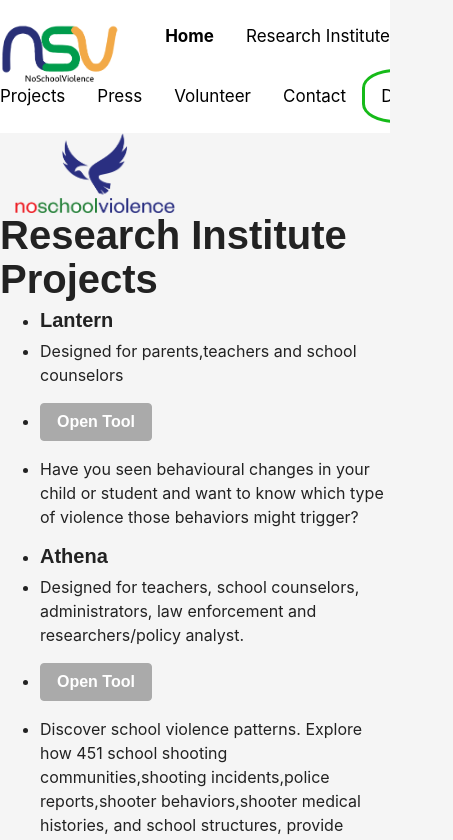
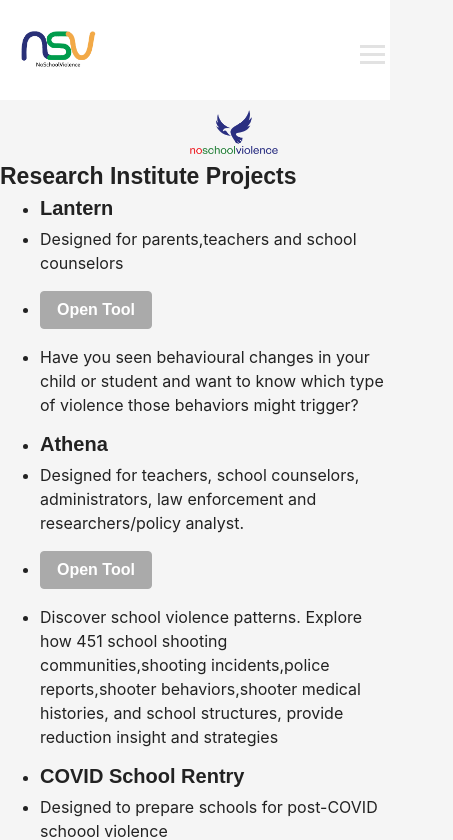
Before and after one commit to newgianvo1/React1, a React (Create React App) app: page / in a window 390 px wide. Shown: the top 840 px of the page, 453 px wide, since content can reach past the window. Built offline with nearby package versions, Linux system fonts and the light colour scheme; a web font is replaced by a local one.

Commit message:
Commit 10Marzo

```diff
--- a/src/Components/Body/BodyPage.js
+++ b/src/Components/Body/BodyPage.js
@@ -2,9 +2,34 @@
 
 import React from 'react'
 import './Header.css'
+import './Responsive.css'
 
 const Body = () => {
 
+    function navSlide() {
+        const burger = document.querySelector(".burger");
+        const nav = document.querySelector(".nav-links");
+        const navLinks = document.querySelectorAll(".nav-links li");
+
+        burger.addEventListener("click", () => {
+            //Toggle Nav
+            nav.classList.toggle("nav-active");
+
+            //Animate Links
+            navLinks.forEach((link, index) => {
+                if (link.style.animation) {
+                    link.style.animation = ""
+                } else {
+                    link.style.animation = `navLinkFade 0.5s ease forwards ${index / 7 + 0.5}s`;
+                }
+            });
+            //Burger Animation
+            burger.classList.toggle("toggle");
+        });
+
+    }
+
+    // navSlide();
 
     return (
 
@@ -16,19 +41,50 @@
 
             <div className="topnav">
 
+
+                <div id="logo">
+                    <img className="ImageNSV" alt="NSV" src={window.location.origin + '/img/logo.png'} />
+
+                </div>
+
+
+                <div className="burger" onClick={navSlide}>
+                    <div className="line1"></div>
+                    <div className="line2"></div>
+                    <div className="line3"></div>
+                </div>
                 <br></br>
-                <img className="ImageNSV" alt="NSV" width={"120px"} src={window.location.origin + '/img/logo.png'} />
 
+                <nav id="menu">
+
+                    <ul class="nav-links">
+                        <li>
                             <a className="active" href="#home">Home</a>
+                        </li>
+                        <li>
                             <a href="#research">Research Institute Projects</a>
+                        </li>
+                        <li>
                             <a href="#press">Press</a>
+                        </li>
+                        <li>
                             <a href="#volunteer">Volunteer</a>
+                        </li>
+                        <li>
                             <a href="#contact">Contact</a>
+                        </li>
+                        <li>
                             <a className="elipse" href="#donate">Donate</a>
+                        </li>
+
+                    </ul>
+
                     <br></br>
                     <br></br>
 
 
+
+                </nav>
             </div>
 
 
--- a/src/Components/Body/Header.css
+++ b/src/Components/Body/Header.css
@@ -10,9 +10,7 @@
 
   }
 
-  .ImageNSV{
-    float:left;
-  }
+
 
   /* Style the links inside the navigation bar */
   .topnav a {
@@ -53,3 +51,14 @@
   .container-fluid-footer{
     background:#363636;
   }
+
+  .burger div {
+    width: 25px;
+    height: 3px;
+    background-color: rgb(226, 226, 226);
+    margin: 5px;
+    transition: all 0.3s ease;
+}
+.burger {
+  display: none;
+}
--- /dev/null
+++ b/src/Components/Body/Responsive.css
@@ -0,0 +1,201 @@
+@media(max-width:19000px){
+    #menu ul li {
+        list-style-type: none;
+		display: inline;
+
+    }
+    .ImageNSV {
+        float:left;
+        width:150px;
+        margin:0 auto;
+    }
+    .ImageNSV1{
+        height:50%;
+        width:30%;
+        margin:0 415px;
+        padding: 10px;
+
+    }
+}
+
+@media(max-width:825px){
+    .ImageNSV {
+        float:left;
+        width:110px;
+        margin:0 auto;
+    }
+
+    #menu {
+        clear:both;
+        float: none;
+        width:90%;
+        margin:0px auto;
+    }
+    .ImageNSV1{
+        height:50%;
+        width:30%;
+        margin:0 235px;
+        padding: 10px;
+
+    }
+
+}
+
+@media ( max-width:816px){
+
+    #menu{
+        clear:both;
+        float: none;
+        width:90%;
+        margin:0px auto;
+    }
+
+    #menu a{
+        font-size: 14px;
+    }
+    .ImageNSV1{
+        height:50%;
+        width:30%;
+        margin:0 235px;
+        padding: 10px;
+
+    }
+
+
+
+}
+
+@media ( max-width:723px){
+
+    #menu{
+        clear:both;
+        float: none;
+        width:90%;
+        margin:0px auto;
+    }
+
+    #menu a{
+        font-size: 10px;
+    }
+    .ImageNSV {
+        float:left;
+        width:90px;
+        margin:0 auto;
+    }
+    .ImageNSV1{
+        height:50%;
+        width:30%;
+        margin:0 225px;
+        padding: 10px;
+
+    }
+
+
+}
+
+
+
+@media ( max-width:569px){
+
+
+    .nav-links {
+        position: fixed;
+        right: 0px;
+        height: 92vh;
+        top: 8vh;
+        background-color: #f5f5f5;
+        display: flex;
+        flex-direction: column;
+        align-items: center;
+        width: 70%;
+        transform: translateX(100%);
+        transition: transform 0.5s ease-in;
+    }
+
+    .nav-links li {
+        opacity: 0;
+    }
+
+    .burger {
+        display: block;
+        cursor: pointer;
+    }
+
+
+.nav-active {
+        transform: translateX(0%);
+}
+
+@keyframes navLinkFade {
+    from {
+        opacity: 0;
+        transform: translateX(50px);
+    }
+    to {
+        opacity: 1;
+        transform: translateX(0);
+    }
+}
+
+.toggle .line1 {
+    transform: rotate(-45deg) translate(-5px, 6px);
+}
+
+.toggle .line2 {
+    opacity: 0;
+}
+
+.toggle .line3 {
+    transform: rotate(45deg) translate(-5px, -6px);
+}
+
+
+    #menu{
+        clear:both;
+        float: none;
+        width:90%;
+        margin:0px auto;
+    }
+
+    #menu a{
+        display:none;
+    }
+    .ImageNSV {
+        float: left;
+        height:50%;
+        width:30%;
+        margin:0 auto;
+        padding: 20px;
+        margin-top:10px;
+
+
+    }
+    .ImageNSV1{
+        height:50%;
+        width:30%;
+        margin:0 165px;
+        padding: 10px;
+
+
+    }
+    .topnav{
+        height:100px;
+    }
+    .main_container div h1{
+
+    font-size: 23px;
+    }
+
+    .main_container div h5{
+
+        font-size: 20px;
+        }
+        .burger {
+            display: block;
+            cursor: pointer;
+            float:right;
+            margin-top:40px;
+        }
+
+
+}
```
Lines whose indentation alone changed are shown as unchanged.
